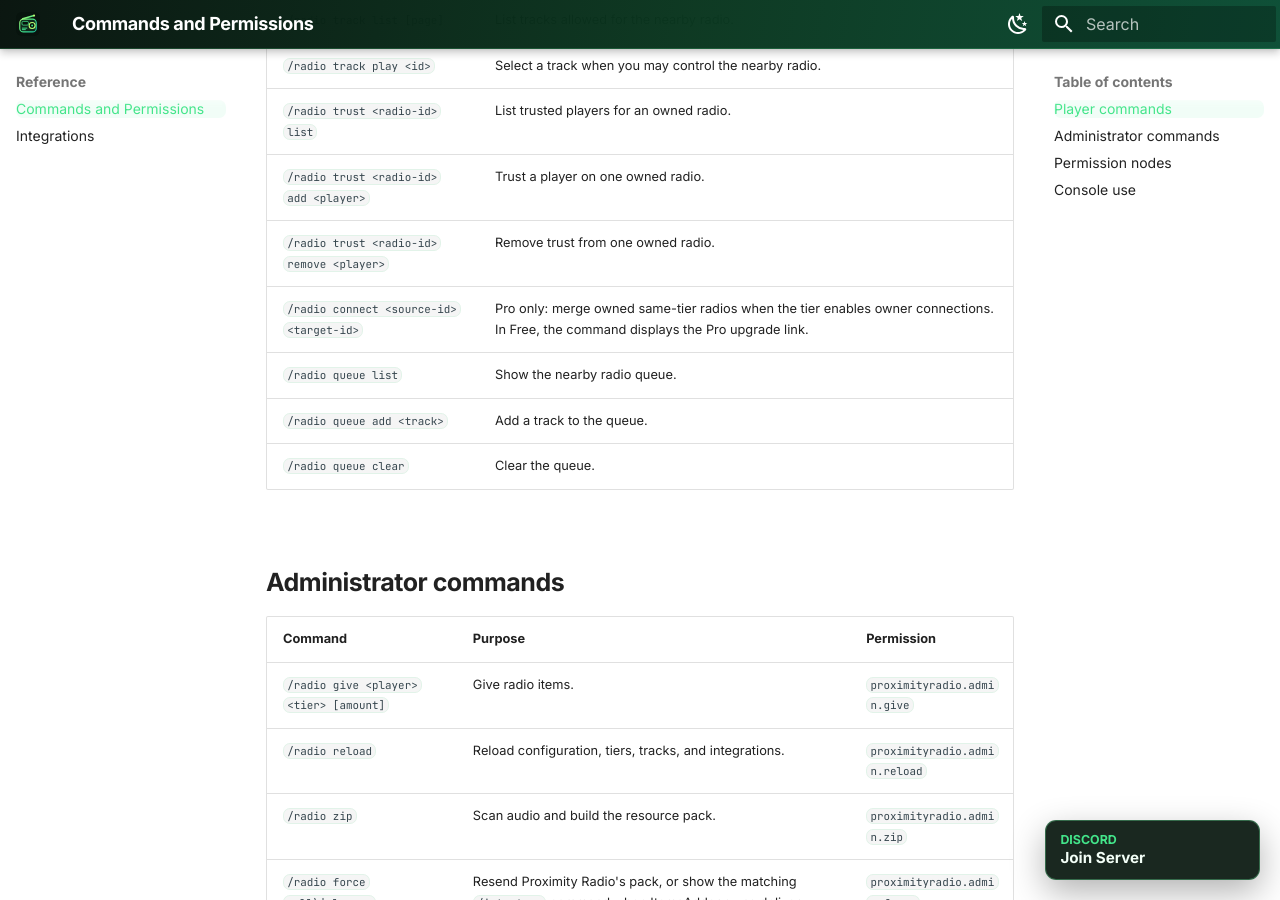
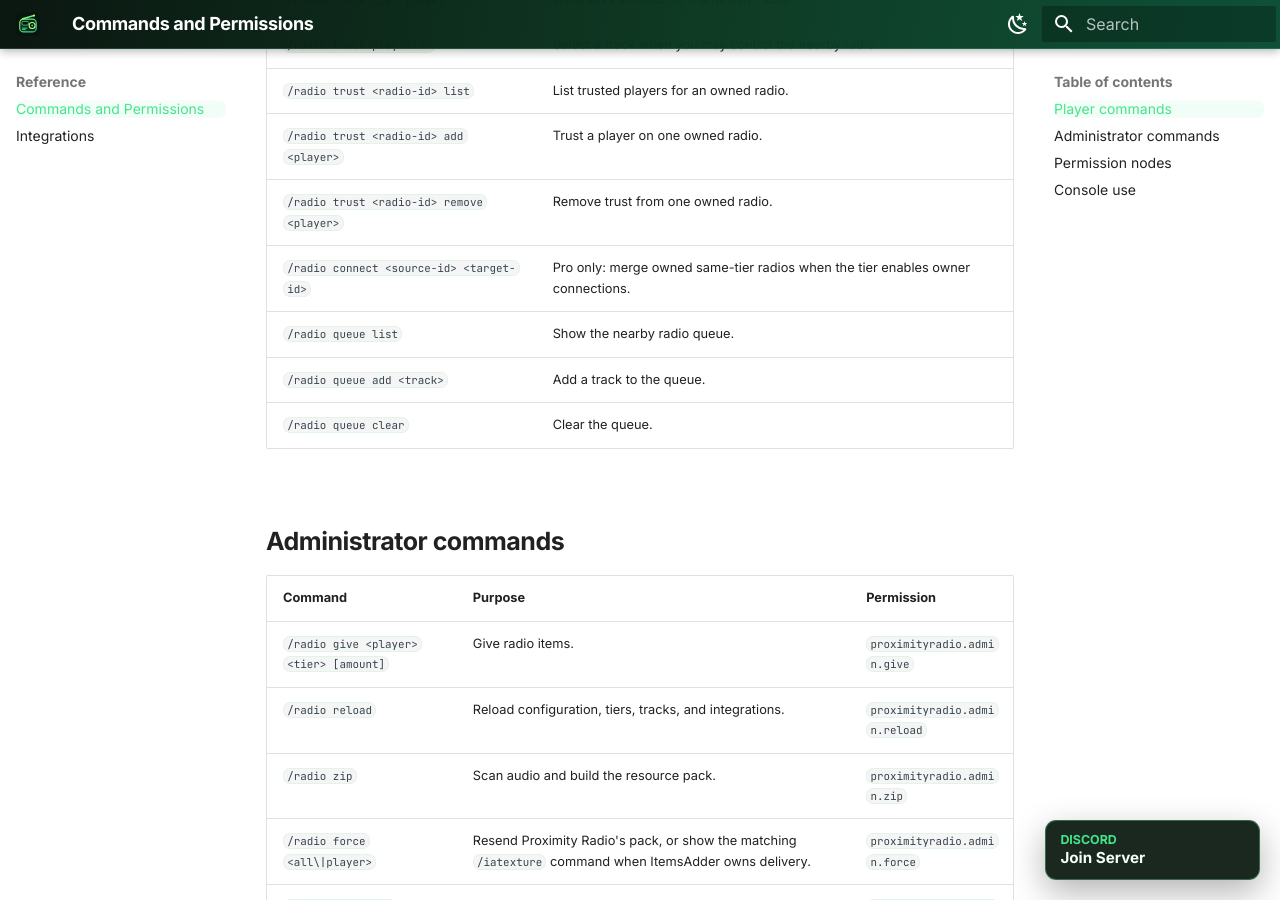
Before and after one commit to wertPL/proximity-radio-docs, an MkDocs documentation site: the page built from docs/commands-permissions.md, in a window 1280 px wide and 900 px high, scrolled down 752 px. Built offline with MkDocs 1.6.1 and Material for MkDocs 9.7.7, drawn with Linux system fonts in a browser that asks for light colours; some of the changed text lies outside the part shown.

Commit message:
Keep Free command behavior out of public docs

```diff
--- a/docs/commands-permissions.md
+++ b/docs/commands-permissions.md
@@ -18,7 +18,7 @@ The main command is `/radio`; `/pradio` is an alias.
 | `/radio trust <radio-id> list` | List trusted players for an owned radio. |
 | `/radio trust <radio-id> add <player>` | Trust a player on one owned radio. |
 | `/radio trust <radio-id> remove <player>` | Remove trust from one owned radio. |
-| `/radio connect <source-id> <target-id>` | Pro only: merge owned same-tier radios when the tier enables owner connections. In Free, the command displays the Pro upgrade link. |
+| `/radio connect <source-id> <target-id>` | Pro only: merge owned same-tier radios when the tier enables owner connections. |
 | `/radio queue list` | Show the nearby radio queue. |
 | `/radio queue add <track>` | Add a track to the queue. |
 | `/radio queue clear` | Clear the queue. |
@@ -58,6 +58,6 @@ The top-level `proximityradio.admin` node is convenient for operators. For staff
 
 ## Console use
 
-Administrative commands such as `zip`, `reload`, `force`, `tier`, `diagnose`, and Pro's `connect` can be run from the console. Player-context commands require an in-game player. In Free, `/radio connect` only displays the Pro upgrade message.
+Administrative commands such as `zip`, `reload`, `force`, `tier`, `diagnose`, and Pro's `connect` can be run from the console. Player-context commands require an in-game player.
 
 See [Connected Radios](connected-radios.md) for source/target behavior, owner rules, and recovery when a controller is removed.
```
Also changed, not shown: docs/connected-radios.md (+1 -1 lines), docs/editions.md (+1 -1 lines).
